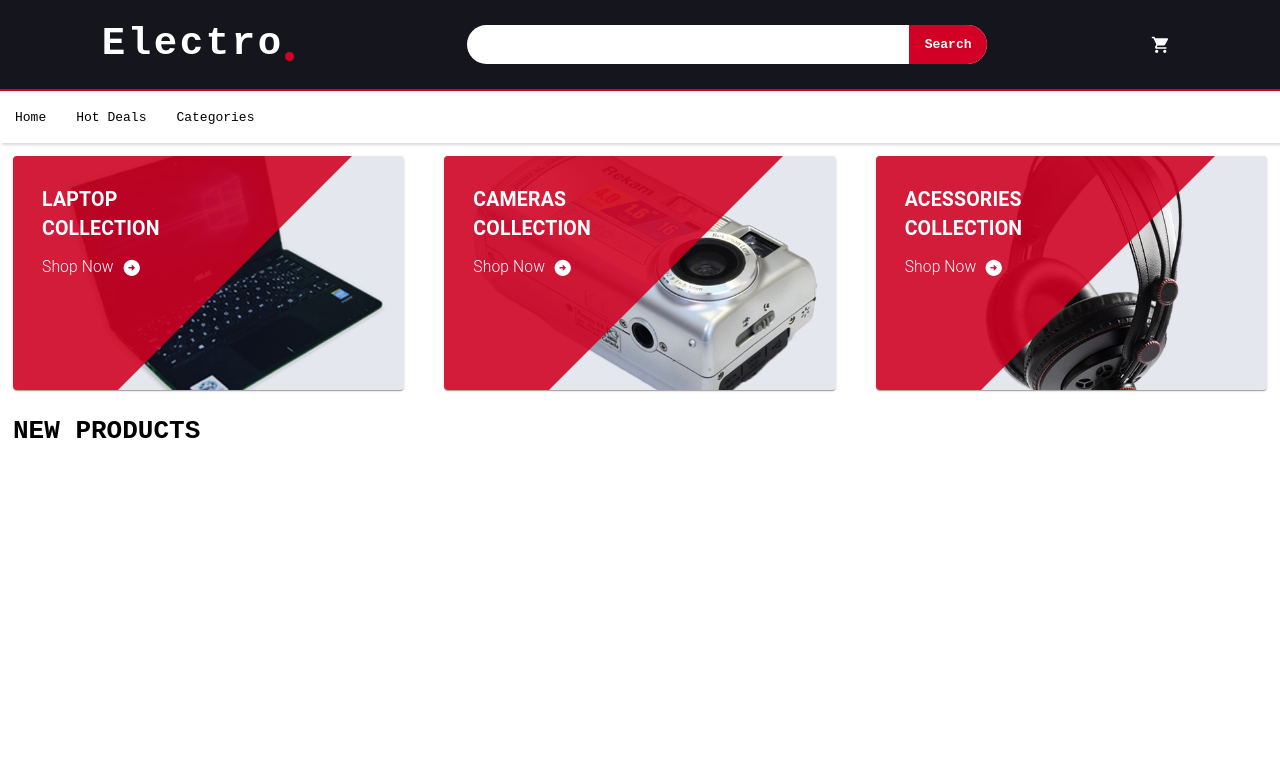
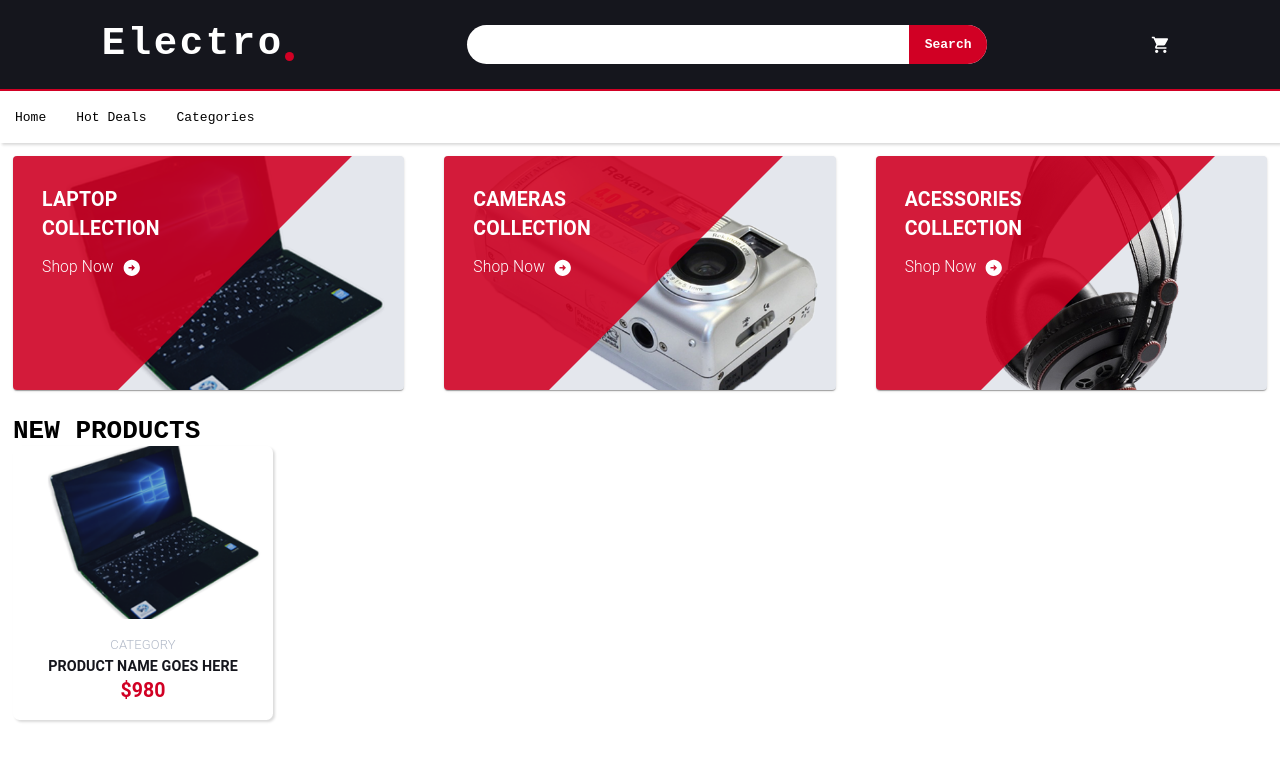
Before and after one commit to felipebaloneker/Electro-Store, a React (Vite) app: page / in a window 1280 px wide. Shown: the top 760 px of the page. Built offline with nearby package versions, Linux system fonts and the light colour scheme.

Commit message:
feat/ created productCard

```diff
--- a/package.json
+++ b/package.json
@@ -15,6 +15,7 @@
     "@reduxjs/toolkit": "^1.8.2",
     "react": "^18.0.0",
     "react-dom": "^18.0.0",
+    "react-multi-carousel": "^2.8.2",
     "react-router-dom": "^6.3.0",
     "redux": "^4.2.0",
     "styled-components": "^5.3.5"
--- /dev/null
+++ b/src/components/CardProduct/index.tsx
@@ -0,0 +1,54 @@
+import { Category } from '@mui/icons-material';
+import { Button, CardContent, CardMedia, Typography } from '@mui/material';
+import { StyledButton, StyledCard, StyledCardAction } from './styles';
+
+type IProps = {
+  image: string;
+  name: string;
+  category: string;
+  price: number;
+};
+function CardProduct({ image, name, category, price }: IProps) {
+  return (
+    <StyledCard>
+      <StyledCardAction>
+        <CardMedia component="img" width="100%" image={image} alt={image} />
+        <CardContent>
+          <Typography
+            color="var(--text-color-gray)"
+            sx={{ fontWeight: 300, fontSize: '1rem' }}
+          >
+            {category.toUpperCase()}
+          </Typography>
+          <Typography
+            variant="h6"
+            color="var(--text-color-dark)"
+            sx={{ fontWeight: 700, fontSize: '1.1rem' }}
+          >
+            {name.toUpperCase()}
+          </Typography>
+          <Typography
+            variant="h5"
+            color="var(--highlight-color)"
+            sx={{ fontWeight: 700, fontSize: '1.5rem' }}
+          >
+            ${price}
+          </Typography>
+        </CardContent>
+        <CardContent
+          className="hidden-content"
+          sx={{
+            height: '100%',
+            display: 'none',
+            justifyContent: 'center',
+            alignItems: 'center',
+            backgroundColor: 'var(--background-color)'
+          }}
+        >
+          <StyledButton>ADD TO CART</StyledButton>
+        </CardContent>
+      </StyledCardAction>
+    </StyledCard>
+  );
+}
+export default CardProduct;
--- /dev/null
+++ b/src/components/CardProduct/styles.ts
@@ -0,0 +1,40 @@
+import { Card, CardActionArea } from '@mui/material';
+import styled from 'styled-components';
+
+export const StyledCard = styled.div`
+  width: 20rem;
+  height: 30rem;
+`;
+
+export const StyledCardAction = styled.div`
+  width: 100%;
+  display: flex;
+  flex-direction: column;
+  text-align: center;
+  transition: 0.2s ease;
+  border-radius: 0.5rem;
+  box-shadow: rgba(0, 0, 0, 0.15) 1.95px 1.95px 2.6px;
+  &:hover {
+    border: 0.15rem solid var(--highlight-color);
+  }
+  &:hover .hidden-content {
+    display: flex;
+  }
+`;
+
+export const StyledButton = styled.button`
+  all: unset;
+  width: 12rem;
+  padding: 1rem;
+  border-radius: 2rem;
+  transition: 0.2s ease;
+  background-color: var(--highlight-color);
+  color: var(--text-color-light);
+  font-weight: 700;
+  font-size: 1.2rem;
+  transition: 0.5s ease;
+  &:hover {
+    background-color: var(--text-color-light);
+    color: var(--highlight-color);
+  }
+`;
--- a/src/components/Header/index.tsx
+++ b/src/components/Header/index.tsx
@@ -43,7 +43,7 @@ function Header() {
       <Container
         maxWidth="xl"
         style={{
-          background: '#15161D',
+          background: 'var(--background-color)',
           color: '#fff',
           borderBottom: '0.2rem solid var(--highlight-color)',
           height: '7rem',
--- a/src/global.ts
+++ b/src/global.ts
@@ -9,7 +9,10 @@ const GlobalStyle = createGlobalStyle`
   :root {
     --highlight-color: #d10024;
     --searchbackground-color:#15161D;
+    --background-color:#15161D;
     --text-color-menu:#000;
+    --text-color-dark:#15161D;
+    --text-color-gray:#B0B8C7;
     --text-color-light:#fff;
     --card-background:#E4E7ED;
     --card-highlight:#d10024;
--- a/src/pages/Home/index.tsx
+++ b/src/pages/Home/index.tsx
@@ -6,6 +6,7 @@ import shop01 from '../../assets/images/shop01.png';
 import shop02 from '../../assets/images/shop02.png';
 import shop03 from '../../assets/images/shop03.png';
 import { Title } from './styles';
+import CardProduct from '../../components/CardProduct';
 
 function Home() {
   return (
@@ -43,7 +44,14 @@ function Home() {
           padding: '1rem'
         }}
       >
+        {/* New Products  Section */}
         <Title>NEW PRODUCTS</Title>
+        <CardProduct
+          category="category"
+          name="product name goes here"
+          image={shop01}
+          price={980}
+        />
       </Box>
     </>
   );
```
Also changed, not shown: 1 other file (tests, documents, lock files or other folders).
